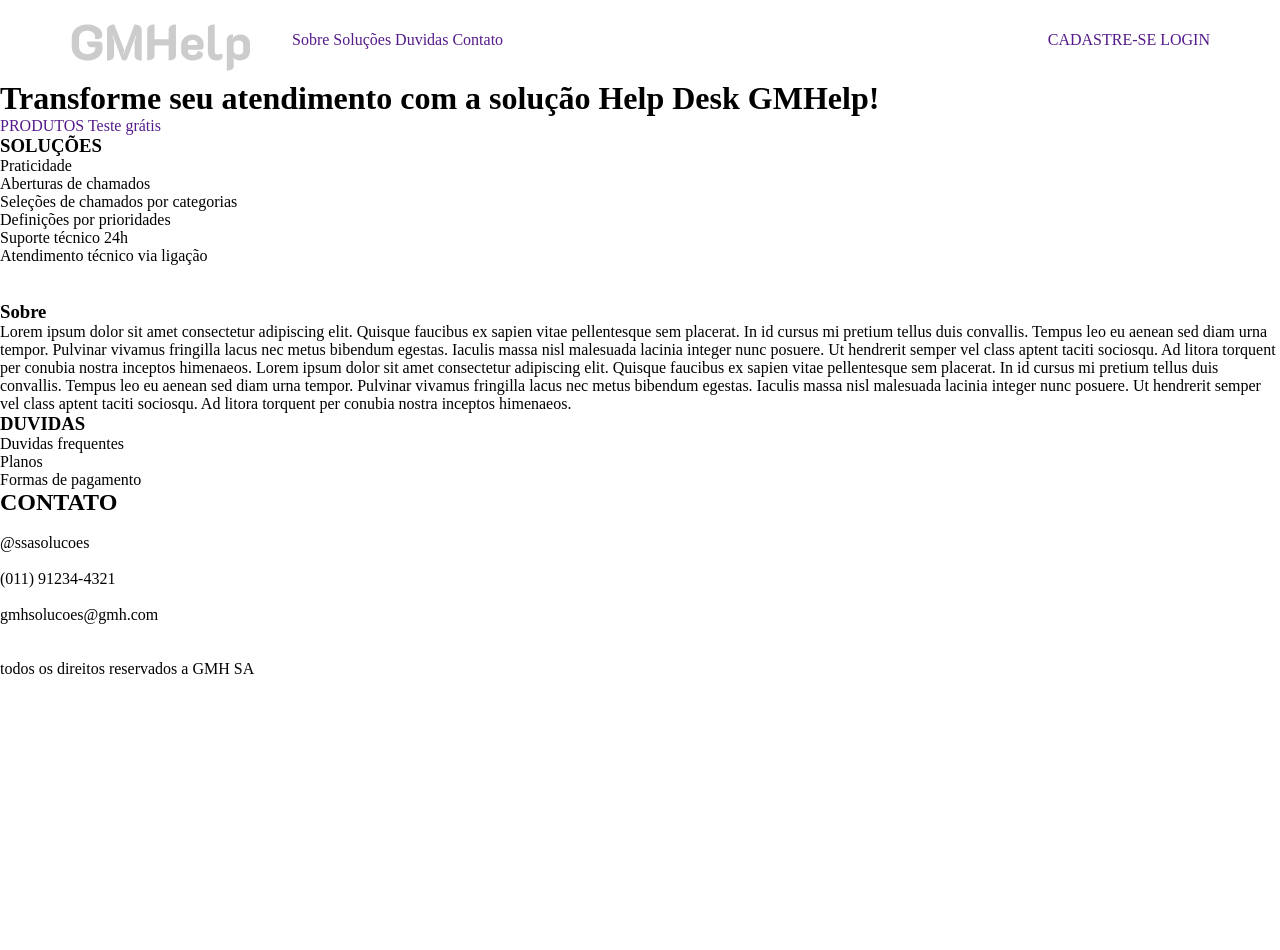
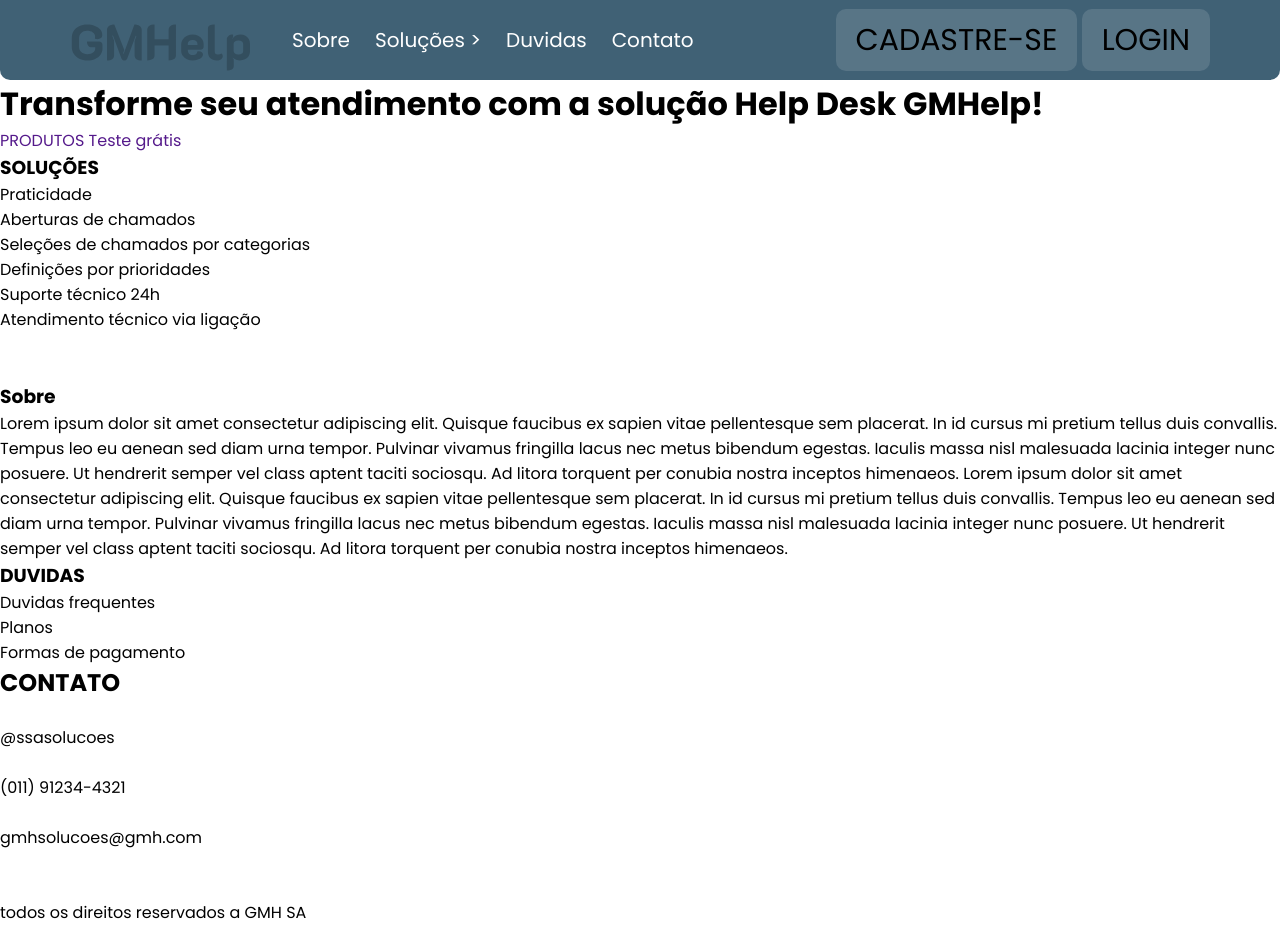
Before and after one commit to PedroGreg/2S-projeto-integrador, a PHP site: page / in a window 1280 px wide. Before the commit the page ends 674 px from the top, so only its background shows below. Run offline with PHP 8.4, Linux system fonts and the light colour scheme.

Commit message:
Add header css

```diff
--- a/index.html
+++ b/index.html
@@ -4,6 +4,9 @@
     <meta charset="UTF-8">
     <meta name="viewport" content="width=device-width, initial-scale=1.0">
     <link rel="stylesheet" href="./src/style/home.css">
+    <link rel="preconnect" href="https://fonts.googleapis.com">
+<link rel="preconnect" href="https://fonts.gstatic.com" crossorigin>
+<link href="https://fonts.googleapis.com/css2?family=Poppins:ital,wght@0,100;0,200;0,300;0,400;0,500;0,600;0,700;0,800;0,900;1,100;1,200;1,300;1,400;1,500;1,600;1,700;1,800;1,900&display=swap" rel="stylesheet">
     <title>Home</title>
 </head>
 <body>
@@ -12,7 +15,7 @@
             <img src="./src/images/LOGO.svg" alt="">
             <nav class="header-nav">
                 <a href="">Sobre</a>
-                <a href="">Soluções</a>
+                <ul><li>Soluções ></li></ul>
                 <a href="">Duvidas</a>
                 <a href="">Contato</a>
             </nav>
--- a/src/style/home.css
+++ b/src/style/home.css
@@ -4,14 +4,17 @@
     padding: 0;
     margin: 0;
     text-decoration: none;
-    font-family: "";
+    font-family: "Poppins", sans-serif;
     box-sizing: border-box;
     border: none;
 }
 header{
     display: flex;
+    background-color: #406175;
     width: 100%;
     height: 80px;
+    border-bottom-right-radius: 10px;
+    border-bottom-left-radius: 10px;
     justify-content: space-between;
     align-items: center;
     padding-left: 70px;
@@ -23,5 +26,24 @@ header{
     gap: 40px;
 }
 .header-nav{
-    gap: 60px;
+    display: flex;
+    font-size: 20px;
+    gap: 25px;
 }
+.header-nav a{
+    color: white
+}
+.header-nav ul{
+    list-style: none;
+    color: white
+}
+.header-buttons{
+    gap:30px;
+}
+.header-buttons a{
+    font-size: 30px;
+    border-radius: 10px;
+    background-color: #FFFFFF20;
+    color: black;
+    padding: 10px 20px 10px 20px;
+}
```
